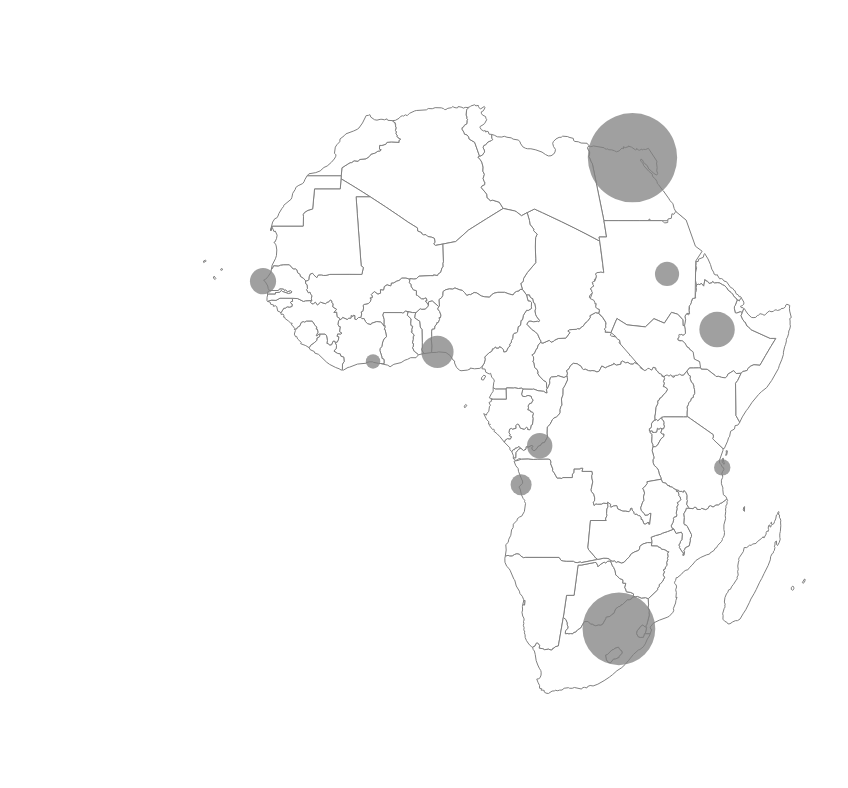
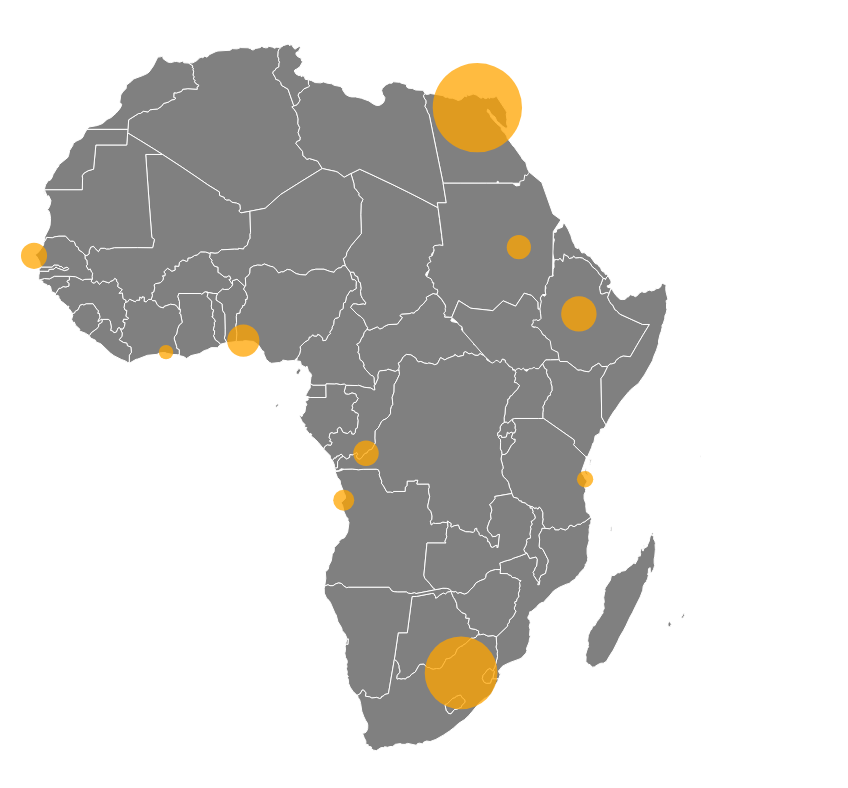
Before and after one commit to duncangeere/africacities, a plain HTML site: page index.html in a window 1280 px wide. Shown: the whole page, without its empty margins (0-848 px from the left). Drawn offline with Linux system fonts and the light colour scheme.

Commit message:
Updated colours and map centre

```diff
--- a/index.html
+++ b/index.html
@@ -19,8 +19,8 @@
 
 		//Define map projection
 		var projection = d3.geoOrthographic()
-			.translate([w / 2, h / 2])
-			.scale([500]);
+			.translate([(w / 2)-200, h / 2])
+			.scale([600]);
 
 		//Define path generator
 		var path = d3.geoPath()
@@ -84,8 +84,8 @@
 				.enter()
 				.append("path")
 				.attr("d", path)
-				.style("fill", "white")
-				.style("stroke", "grey");
+				.style("fill", "grey")
+				.style("stroke", "white");
 
 			d3.csv("africadata.csv", function(data) {
 
@@ -104,7 +104,7 @@
 					.attr("r", function(d) {
 						return Math.sqrt(parseInt(d.population[1950])* 0.0008);
 					})
-					.style("fill", "gray")
+					.style("fill", "orange")
 					.style("opacity", 0.75)
 					.append("title") //Simple tooltip
 					.text(function(d) {
```
